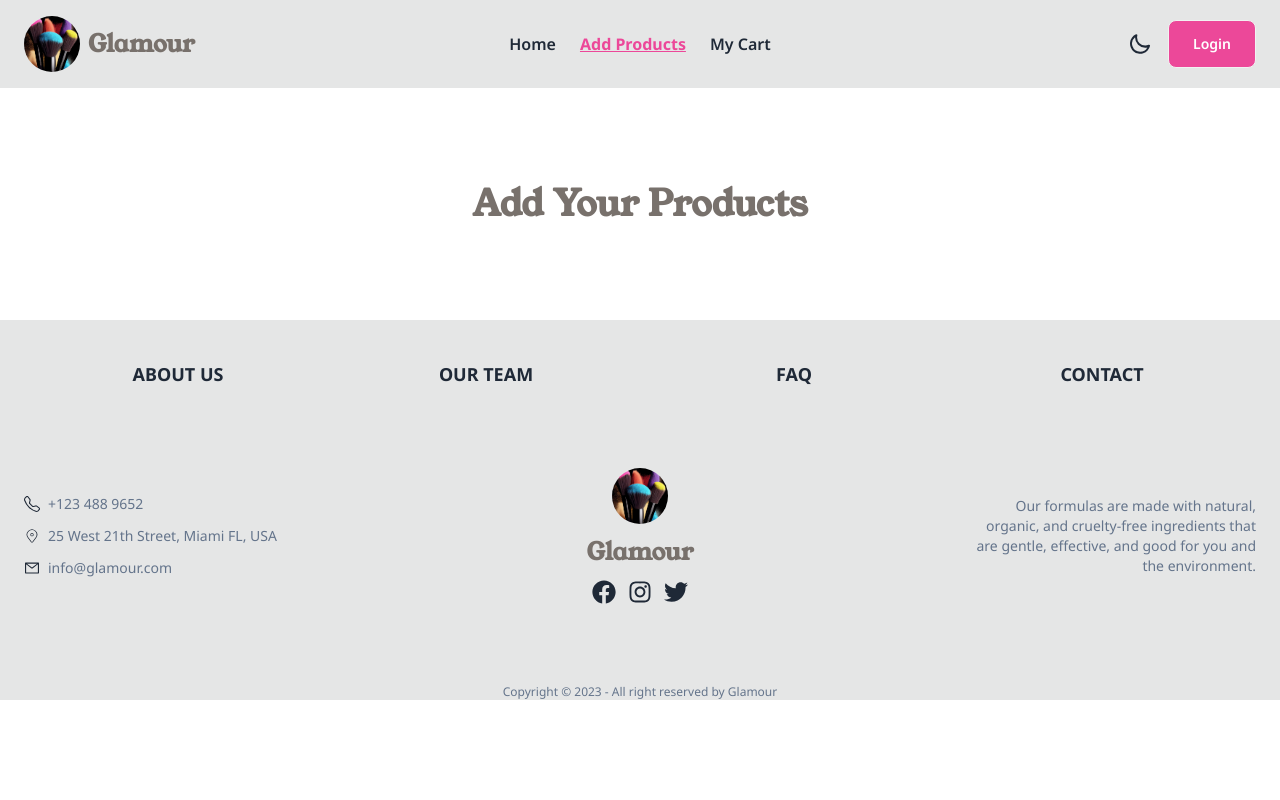
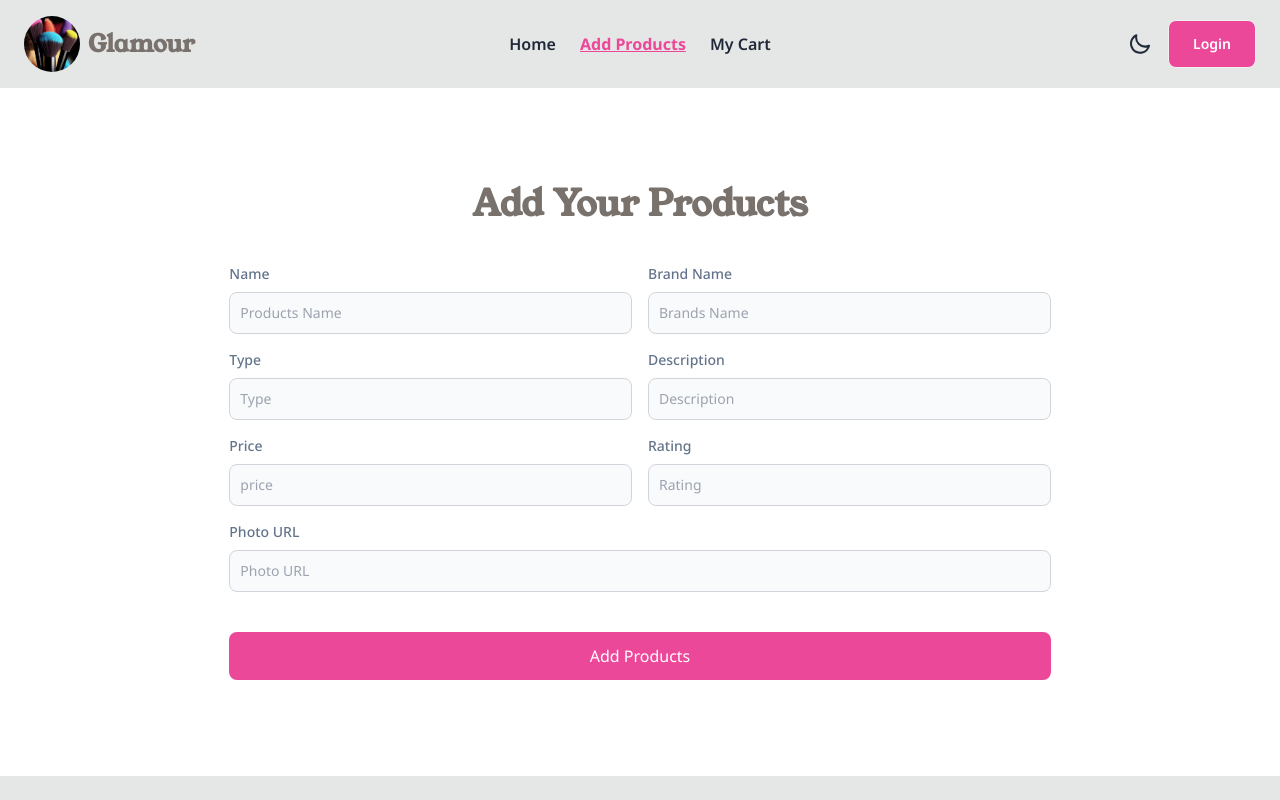
Before and after one commit to Rashedul-Hoque-Rashed/Brand-Shop-client, a React (Vite) app: page /add_products in a window 1280 px wide. Shown: the top 800 px of the page. Built offline with nearby package versions, Linux system fonts and the light colour scheme.

Commit message:
added add products page

```diff
--- a/src/Pages/AddProducts/AddProducts.jsx
+++ b/src/Pages/AddProducts/AddProducts.jsx
@@ -1,10 +1,49 @@
 
 const AddProducts = () => {
+
+
+
+
+
     return (
         <div className="container mx-auto px-2 md:px-6 my-12 md:my-24">
-            <h4 className="text-2xl md:text-4xl text-center font-bold font-serif text-stone-500">Add Your Products</h4>
-            <form>
-
+            <h4 className="text-2xl md:text-4xl text-center font-bold font-serif text-stone-500 mb-10">Add Your Products</h4>
+            <form className="w-2/3 mx-auto">
+                <div className="flex flex-col md:flex-row gap-4">
+                    <div className="flex-1">
+                        <label htmlFor="name" className="block mb-2 text-sm font-medium text-slate-500 ">Name</label>
+                        <input type="text" name="name" id="name" className="bg-gray-50 border border-gray-300 text-slate-500 sm:text-sm rounded-lg focus:ring-primary-600 focus:border-primary-600 block w-full p-2.5 dark:bg-gray-700 dark:border-gray-600 dark:placeholder-gray-400  dark:focus:ring-blue-500 dark:focus:border-blue-500" placeholder="Products Name" required="" />
+                    </div>
+                    <div className="flex-1">
+                        <label htmlFor="brandName" className="block mb-2 text-sm font-medium text-slate-500 ">Brand Name</label>
+                        <input type="text" name="brandName" id="brandName" className="bg-gray-50 border border-gray-300 text-slate-500 sm:text-sm rounded-lg focus:ring-primary-600 focus:border-primary-600 block w-full p-2.5 dark:bg-gray-700 dark:border-gray-600 dark:placeholder-gray-400  dark:focus:ring-blue-500 dark:focus:border-blue-500" placeholder="Brands Name" required="" />
+                    </div>
+                </div>
+                <div className="flex flex-col md:flex-row gap-4 my-4">
+                    <div className="flex-1">
+                        <label htmlFor="type" className="block mb-2 text-sm font-medium text-slate-500 ">Type</label>
+                        <input type="text" name="type" id="type" className="bg-gray-50 border border-gray-300 text-slate-500 sm:text-sm rounded-lg focus:ring-primary-600 focus:border-primary-600 block w-full p-2.5 dark:bg-gray-700 dark:border-gray-600 dark:placeholder-gray-400  dark:focus:ring-blue-500 dark:focus:border-blue-500" placeholder="Type" required="" />
+                    </div>
+                    <div className="flex-1">
+                        <label htmlFor="description" className="block mb-2 text-sm font-medium text-slate-500 ">Description</label>
+                        <input type="text" name="description" id="description" className="bg-gray-50 border border-gray-300 text-slate-500 sm:text-sm rounded-lg focus:ring-primary-600 focus:border-primary-600 block w-full p-2.5 dark:bg-gray-700 dark:border-gray-600 dark:placeholder-gray-400  dark:focus:ring-blue-500 dark:focus:border-blue-500" placeholder="Description" required="" />
+                    </div>
+                </div>
+                <div className="flex flex-col md:flex-row gap-4 my-4">
+                    <div className="flex-1">
+                        <label htmlFor="price" className="block mb-2 text-sm font-medium text-slate-500 ">Price</label>
+                        <input type="text" name="price" id="price" className="bg-gray-50 border border-gray-300 text-slate-500 sm:text-sm rounded-lg focus:ring-primary-600 focus:border-primary-600 block w-full p-2.5 dark:bg-gray-700 dark:border-gray-600 dark:placeholder-gray-400  dark:focus:ring-blue-500 dark:focus:border-blue-500" placeholder="price" required="" />
+                    </div>
+                    <div className="flex-1">
+                        <label htmlFor="rating" className="block mb-2 text-sm font-medium text-slate-500 ">Rating</label>
+                        <input type="text" name="rating" id="rating" className="bg-gray-50 border border-gray-300 text-slate-500 sm:text-sm rounded-lg focus:ring-primary-600 focus:border-primary-600 block w-full p-2.5 dark:bg-gray-700 dark:border-gray-600 dark:placeholder-gray-400  dark:focus:ring-blue-500 dark:focus:border-blue-500" placeholder="Rating" required="" />
+                    </div>
+                </div>
+                <div className="my-4">
+                    <label htmlFor="photo" className="block mb-2 text-sm font-medium text-slate-500 ">Photo URL</label>
+                    <input type="text" name="photo" id="photo" className="bg-gray-50 border border-gray-300 text-slate-500 sm:text-sm rounded-lg focus:ring-primary-600 focus:border-primary-600 block w-full p-2.5 dark:bg-gray-700 dark:border-gray-600 dark:placeholder-gray-400  dark:focus:ring-blue-500 dark:focus:border-blue-500" placeholder="Photo URL" required="" />
+                </div>
+                <input className="bg-pink-500 hover:bg-pink-600 text-white py-3 px-4 rounded-lg w-full mt-6" type="submit" value="Add Products" />
             </form>
         </div>
     );
```
